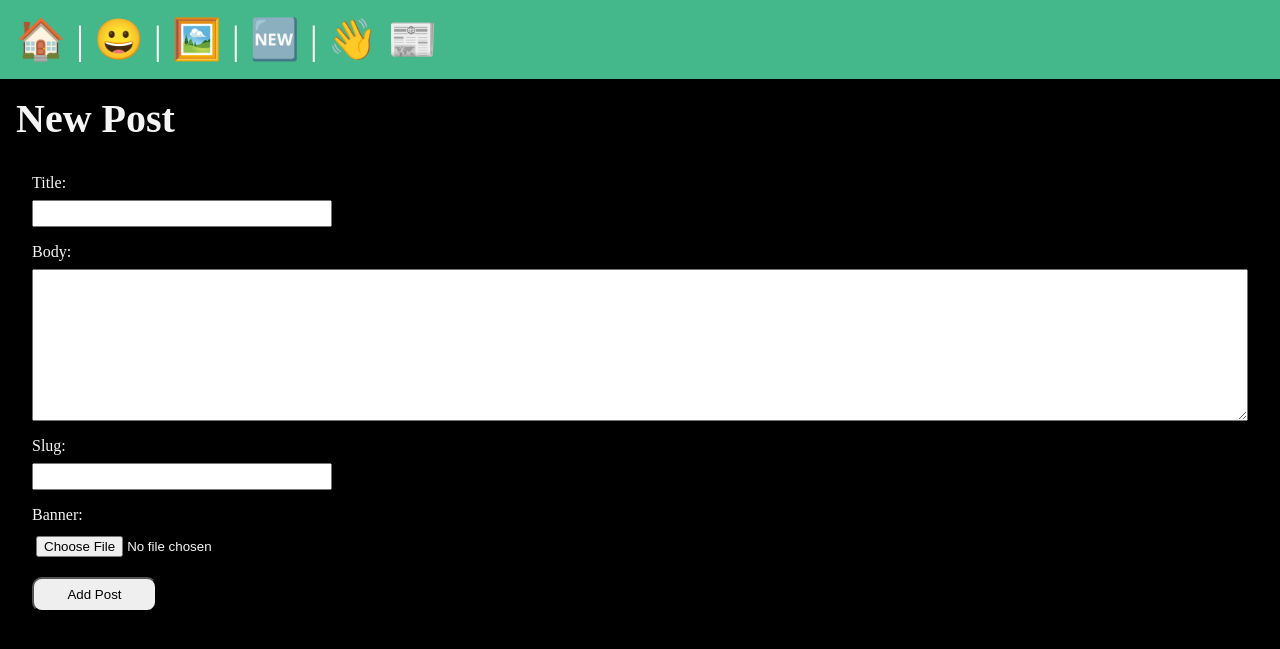
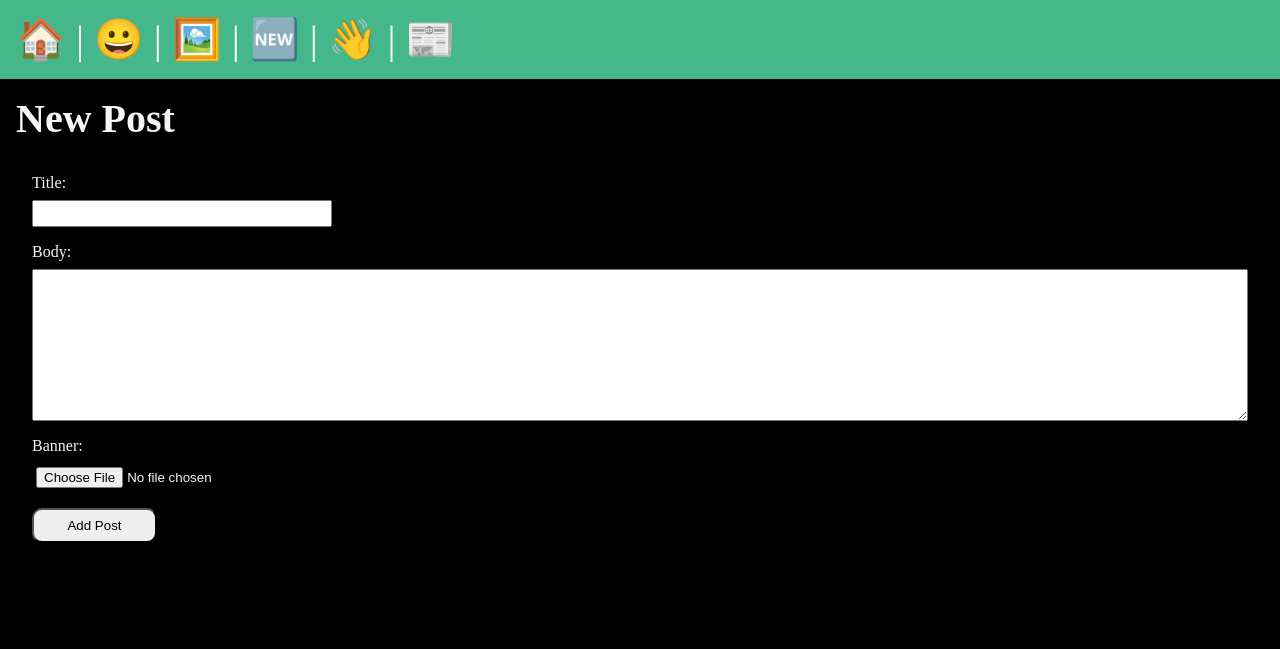
Before and after one commit to dante-alves/wsBackend-Fabrica25.2, a Django app: page /posts/new-post/ in a window 1280 px wide. Shown: the top 649 px of the page. Run offline with Django 5.2, Linux system fonts and the light colour scheme; the visitor is signed in with stand-in values (Sample User, id 1).

Commit message:
fix: Consertando bug para caso houvessem slugs iguais, agora utiliza pk, e slug serve apenas para deixar a url mais bonita

```diff
--- a/posts/forms.py
+++ b/posts/forms.py
@@ -4,4 +4,4 @@ from . import models
 class CreatePost(forms.ModelForm):
     class Meta:
         model = models.Post
-        fields = ['title', 'body', 'slug', 'banner']
+        fields = ['title', 'body', 'banner']
--- a/posts/models.py
+++ b/posts/models.py
@@ -1,13 +1,20 @@
 from django.db import models
 from django.contrib.auth.models import User
+from django.utils.text import slugify
 
 class Post(models.Model):
     title = models.CharField(max_length=75)
     body = models.TextField()
-    slug = models.SlugField()
+    slug = models.SlugField(blank=True) # decidi criar um slug para a url da página ficar mais bonita, sem ser só o pk da post
     date = models.DateTimeField(auto_now_add=True)
     banner = models.ImageField(default='fallback.png', blank=True) # o blank permite não ter uma imagem
     author = models.ForeignKey(User, on_delete=models.CASCADE, default=None)
 
+    # para salvar o slug de acordo com o título
+    def save(self, *args, **kwargs):
+        if not self.slug:
+            self.slug = slugify(self.title)
+        super().save(*args, **kwargs)
+
     def __str__(self):
         return self.title
--- a/posts/templates/posts/post_new.html
+++ b/posts/templates/posts/post_new.html
@@ -7,7 +7,7 @@
 {%  block content%}
     <section>
         <h1>New Post</h1>
-        <form class="form-with-validation" action="{% url 'posts:new-post' %}" method="post" enctype="multipart/form-data">
+        <form class="form-with-validation" method="post" enctype="multipart/form-data">
             {% csrf_token %}
             {{ form }}
             <button class="form-submit">Add Post</button>
--- a/posts/templates/posts/post_update.html
+++ b/posts/templates/posts/post_update.html
@@ -7,7 +7,7 @@
 {%  block content%}
     <section>
         <h1>Edit Post</h1>
-        <form class="form-with-validation" action="{% url 'posts:update' slug=post.slug%}" method="post" enctype="multipart/form-data">
+        <form class="form-with-validation" method="post" enctype="multipart/form-data">
             {% csrf_token %}
             {{ form }}
             <button class="form-submit">Edit</button>
--- a/posts/urls.py
+++ b/posts/urls.py
@@ -7,7 +7,7 @@ app_name = 'posts'
 urlpatterns = [
     path('', views.posts_list, name="list"),
     path('new-post/', views.post_new, name="new-post"),
-    path('<slug:slug>/', views.post_page, name="page"),
-    path('<slug:slug>/edit/', views.post_update, name="update"),
-    path('<slug:slug>/delete/', views.post_delete, name="delete"),
+    path('<int:pk>-<slug:slug>/', views.post_page, name="page"),
+    path('<int:pk>-<slug:slug>/edit/', views.post_update, name="update"),
+    path('<int:pk>-<slug:slug>/delete/', views.post_delete, name="delete"),
 ]
--- a/posts/views.py
+++ b/posts/views.py
@@ -7,8 +7,8 @@ def posts_list(request):
     posts = Post.objects.all().order_by('-date')
     return render(request, 'posts/posts_list.html', {'posts': posts})
 
-def post_page(request, slug):
-    post = Post.objects.get(slug=slug)
+def post_page(request, pk, slug):
+    post = Post.objects.get(pk=pk)
     return render(request, 'posts/post_page.html', {'post': post})
 
 @login_required(login_url="/users/login/") # decorator checa se tá logado. Se não, ele redireciona para o login_url
@@ -24,8 +24,8 @@ def post_new(request):
         form = forms.CreatePost()
     return render(request, 'posts/post_new.html', {'form': form})
 
-def post_update(request, slug):
-    post = Post.objects.get(slug=slug)
+def post_update(request, pk, slug):
+    post = Post.objects.get(pk=pk)
     if request.method == 'POST':
         form = forms.CreatePost(request.POST, request.FILES, instance=post)
         if form.is_valid():
@@ -40,8 +40,8 @@ def post_update(request, slug):
     }
     return render(request, 'posts/post_update.html', context)
 
-def post_delete(request, slug):
-    post = Post.objects.get(slug=slug)
+def post_delete(request, pk, slug):
+    post = Post.objects.get(pk=pk)
     if request.method == 'POST':
         post.delete()
     return redirect('posts:list')
--- a/templates/layout.html
+++ b/templates/layout.html
@@ -30,7 +30,7 @@
             <form class="logout" action="{% url 'users:logout' %}" method="post">
                 {% csrf_token %}
                 <button class="logout-button" arial-label="User Logout" title="User Logout">👋</button>
-            </form>
+            </form> |
         {% else %}
             <a href="{% url 'users:register' %}" title="User Registration">
                 <span role="img" aria-label="User Registration">👤</span>
```
Also changed, not shown: posts/templates/posts/posts_list.html (+6 -6 lines), posts/migrations/0004_alter_post_slug.py (added).
